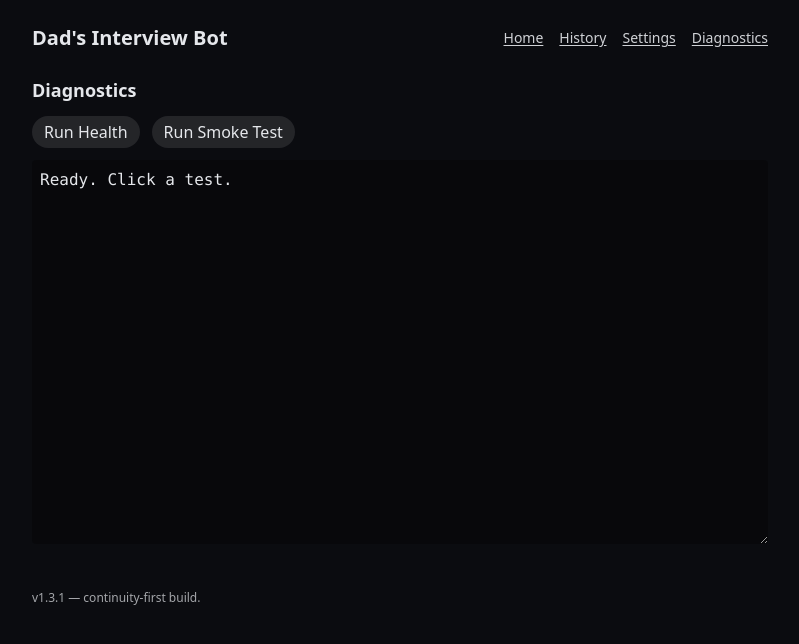
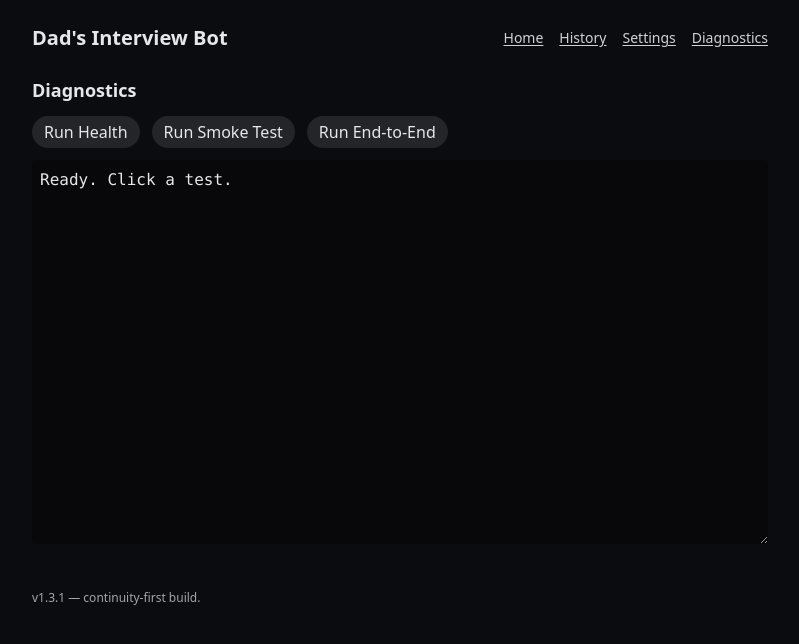
Before and after one commit to amolsarva/dadsinterviewbot, a Next.js app: page /diagnostics in a window 1280 px wide. Shown: the top 644 px of the page, without its empty margins (240-1039 px from the left). Built offline with nearby package versions, Linux system fonts and the light colour scheme.

Commit message:
Diagnostics: add /api/diagnostics/e2e and UI button to validate create→turns→finalize flow

```diff
--- a/app/diagnostics/page.tsx
+++ b/app/diagnostics/page.tsx
@@ -23,12 +23,22 @@ export default function DiagnosticsPage() {
     } catch (e:any) { append('Smoke failed: ' + (e?.message || 'error')) }
   }
 
+  async function runE2E() {
+    append('→ /api/diagnostics/e2e')
+    try {
+      const res = await fetch('/api/diagnostics/e2e', { method: 'POST' })
+      const j = await res.json()
+      append(JSON.stringify(j, null, 2))
+    } catch (e:any) { append('E2E failed: ' + (e?.message || 'error')) }
+  }
+
   return (
     <main>
       <h2 className="text-lg font-semibold mb-3">Diagnostics</h2>
       <div className="flex gap-3 mb-3">
         <button onClick={runHealth} className="bg-white/10 px-3 py-1 rounded-2xl">Run Health</button>
         <button onClick={runSmoke} className="bg-white/10 px-3 py-1 rounded-2xl">Run Smoke Test</button>
+        <button onClick={runE2E} className="bg-white/10 px-3 py-1 rounded-2xl">Run End-to-End</button>
       </div>
       <textarea value={log} readOnly className="w-full h-96 bg-black/30 p-2 rounded" />
     </main>
```
Also changed, not shown: 1 other file (tests, documents, lock files or other folders).
